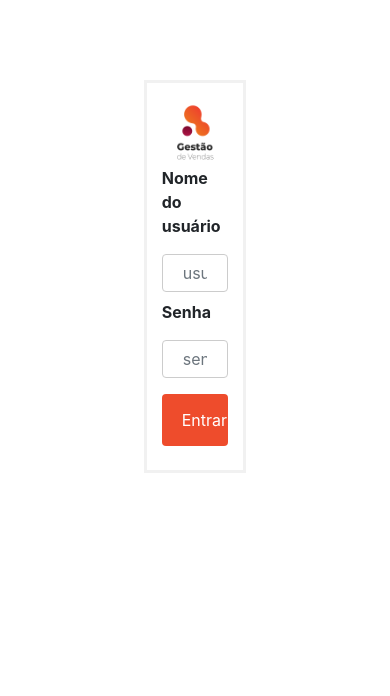
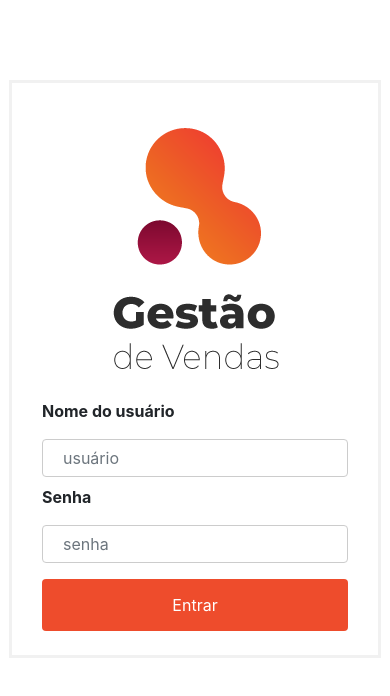
Before and after one commit to EvandroCarvalho/Interdisciplinar, a React (Create React App) app: page / in a window 390 px wide. Shown: the top 696 px of the page. Built offline with nearby package versions, Linux system fonts and the light colour scheme.

Commit message:
correção responsividade login

```diff
--- a/src/components/Login/index.js
+++ b/src/components/Login/index.js
@@ -47,8 +47,8 @@ export default class Login extends Component {
     const { notFound, wrong, notWork } = this.state;
 
     return (
-      <>
-        <Form className="form" onSubmit={this.onSubmit}>
+      <div className="row justify-content-md-center">
+        <Form className="col-md-4 form" onSubmit={this.onSubmit}>
           <div className="container">
             <div className="imgcontainer">
               <img src={logo} alt="Logomarca Gestão" className="logo" />
@@ -100,7 +100,7 @@ export default class Login extends Component {
             </Button>
           </div>
         </Form>
-      </>
+      </div>
     );
   }
 }
--- a/src/components/Login/styles.css
+++ b/src/components/Login/styles.css
@@ -4,7 +4,7 @@ body {
 
 .form {
   border: 3px solid #f1f1f1;
-  width: 30%;
+  /* width: 70%; */
   margin: 0 auto;
 }
 
```
